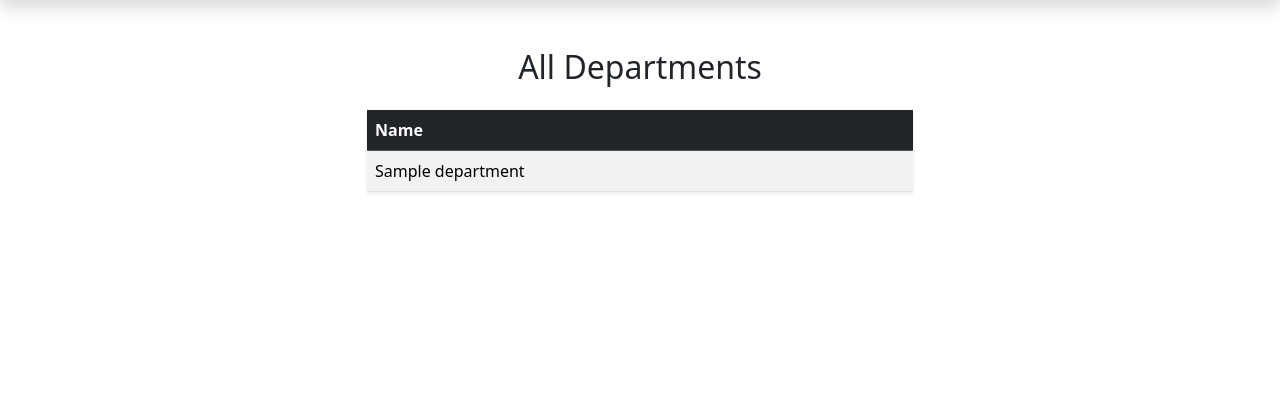
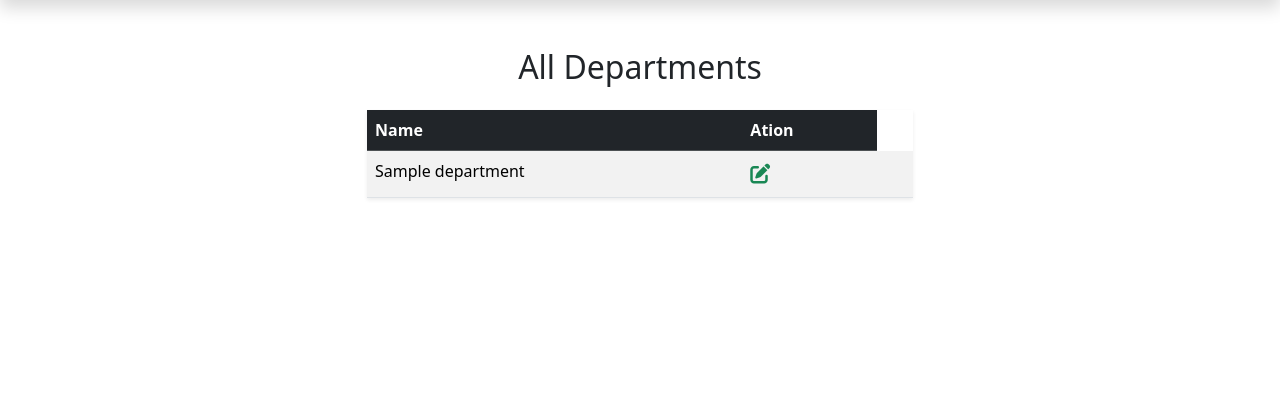
Before and after one commit to Hritik0052/Ticket-Raising-System, a Django app: page /accounts/superadmin/view_all_departments in a window 1280 px wide. Shown: the part 56-454 px from the top of the page. Run offline with Django 5.2, Linux system fonts and the light colour scheme; a user stored in the database is signed in; tables that the repository leaves empty hold one stand-in row (values such as "Sample post").

Commit message:
Department Page

```diff
--- a/System/templates/accounts/all_departments.html
+++ b/System/templates/accounts/all_departments.html
@@ -9,12 +9,19 @@
                     <thead class="table-dark">
                         <tr>
                             <th scope="col">Name</th>
+                             <th scope="col">Ation</th>
                         </tr>
                     </thead>
                     <tbody>
                         {% for dept in all_departments %}
                             <tr>
                                 <td>{{ dept.name }}</td>
+                                <td>
+                                     <!-- Edit -->
+                                    <a href="{% url 'create_subdepartment' %}" class="text-decoration-none fs-5 me-2">
+                                        <i class="fa-solid fa-pen-to-square text-success" title="request.User,14" style="cursor: pointer;"></i>
+                                    </a>
+                                <td>
                             </tr>
                         {% endfor %}
                     </tbody>
```
